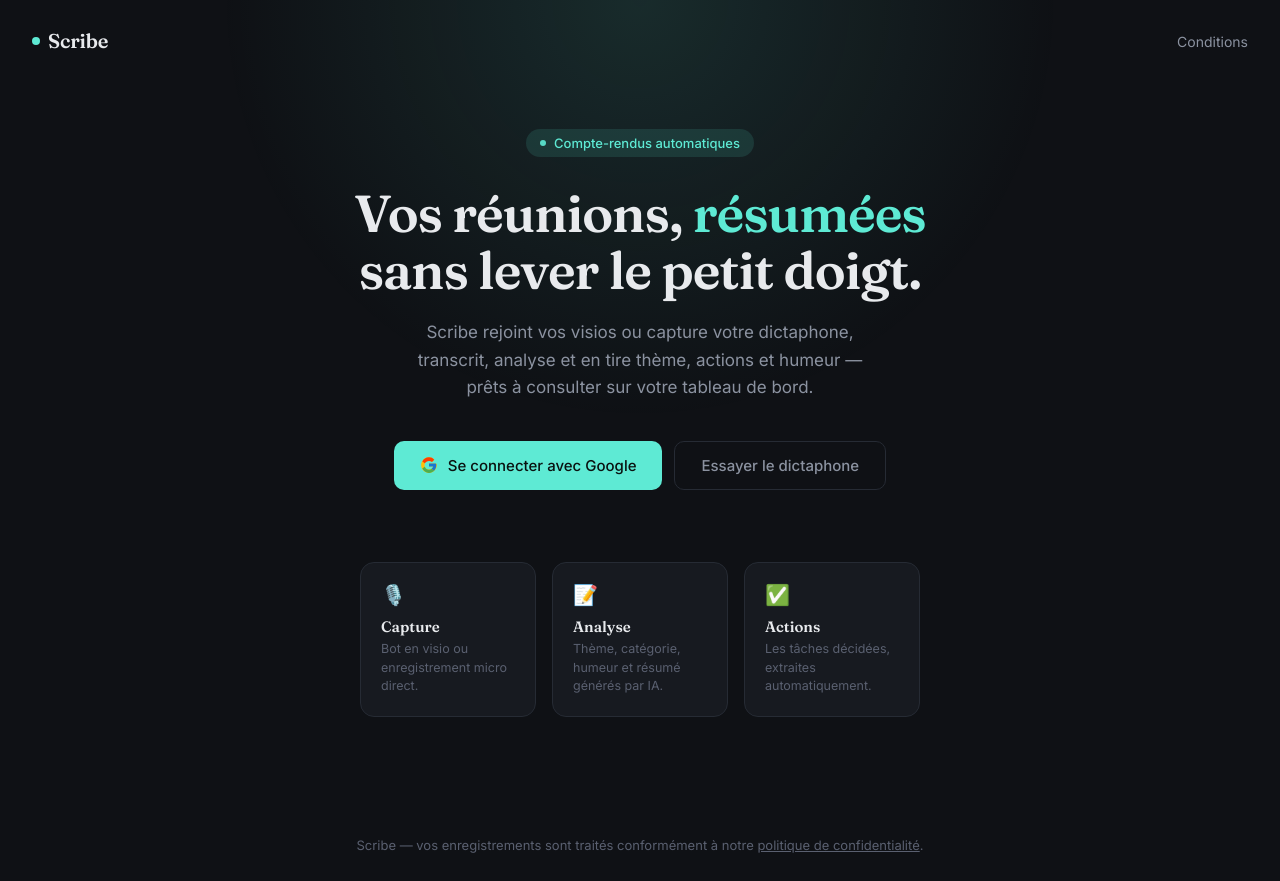
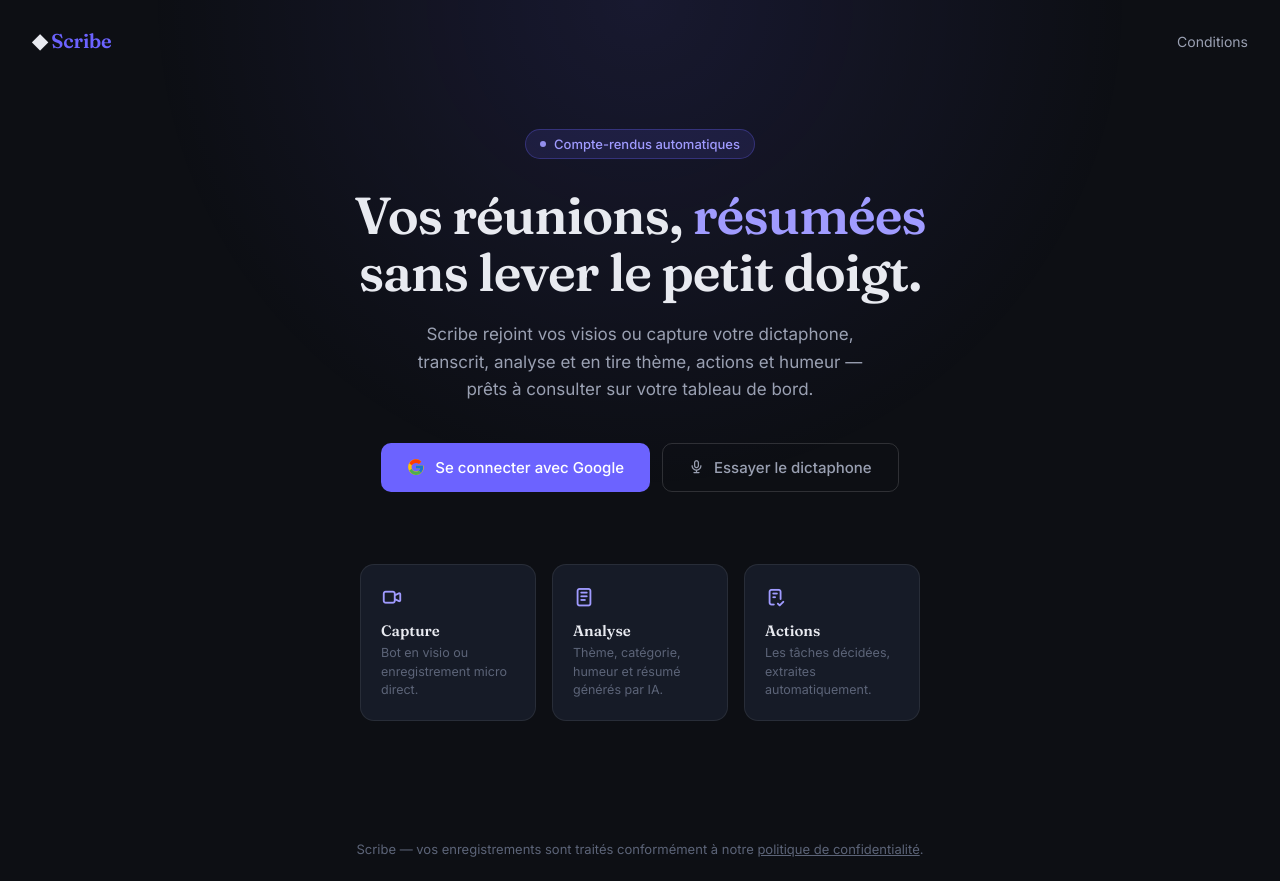
Before and after one commit to malickl/Scribe-RNCP, a Flask app: page / in a window 1280 px wide. Before the commit the page ends 853 px from the top, so only its background shows below. Run offline with Flask 3, Linux system fonts and the light colour scheme; some libraries are stand-ins or nearby versions.

Commit message:
Restyle login page and group upcoming meetings by day
- index.html: match the new sidebar/dashboard dark navy-indigo palette
  and Tabler icons instead of the old teal theme
- reunions.html: display upcoming events as a day-grouped timeline
  (Aujourd'hui / Demain / weekday) instead of a flat list, computed
  server-side in routes/captation.py — no new route or DB change
- Ignore BACKEND_TODO_calendrier.md (working notes, not app content)

```diff
--- a/routes/captation.py
+++ b/routes/captation.py
@@ -16,6 +16,29 @@ from flask import render_template
 from google.oauth2.credentials import Credentials
 from google.auth.transport.requests import Request as GoogleRequest
 from datetime import datetime, timezone
+
+JOURS_FR = ["lundi", "mardi", "mercredi", "jeudi", "vendredi", "samedi", "dimanche"]
+MOIS_FR = ["janv.", "févr.", "mars", "avr.", "mai", "juin", "juil.", "août", "sept.", "oct.", "nov.", "déc."]
+
+
+def _jour_label(dt):
+    aujourdhui = datetime.now(dt.tzinfo).date()
+    diff = (dt.date() - aujourdhui).days
+    if diff == 0:
+        return "Aujourd'hui"
+    if diff == 1:
+        return "Demain"
+    return f"{JOURS_FR[dt.weekday()].capitalize()} {dt.day} {MOIS_FR[dt.month - 1]}"
+
+
+def _group_by_day(reunions_list):
+    groups = []
+    for r in reunions_list:
+        label = r["jour_label"]
+        if not groups or groups[-1]["label"] != label:
+            groups.append({"label": label, "reunions": []})
+        groups[-1]["reunions"].append(r)
+    return groups
 from utils.recall import get_audio
 from utils.database import get_reunion_by_bot_id
 from utils.database import insert_reunion
@@ -48,16 +71,25 @@ def reunions():
     reunions_list = []
     for event in events.get('items', []):
         lien = event.get('hangoutLink')
-        if not lien:
+        date_iso = event['start'].get('dateTime')
+        if not lien or not date_iso:
             continue
+        dt = datetime.fromisoformat(date_iso.replace('Z', '+00:00'))
         reunions_list.append({
             "titre": event.get('summary', 'Sans titre'),
-            "date": event['start'].get('dateTime'),
+            "date": date_iso,
+            "heure": dt.strftime("%Hh%M"),
+            "jour_label": _jour_label(dt),
             "participants": [p['email'] for p in event.get('attendees', [])],
             "lien": lien
         })
 
-    return render_template("reunions.html", reunions=reunions_list, user=get_user(session['user_id']), active_nav='reunions')
+    return render_template(
+        "reunions.html",
+        jours=_group_by_day(reunions_list),
+        user=get_user(session['user_id']),
+        active_nav='reunions'
+    )
 
 @captation_bp.route("/dictaphone", methods=["POST"])
 def dictaphone():
--- a/templates/index.html
+++ b/templates/index.html
@@ -4,22 +4,16 @@
 <meta charset="UTF-8">
 <meta name="viewport" content="width=device-width, initial-scale=1.0">
 <title>Scribe — L'assistant de réunion intelligent</title>
-<link rel="preconnect" href="https://fonts.googleapis.com">
-<link href="https://fonts.googleapis.com/css2?family=Fraunces:opsz,wght@9..144,400;9..144,600;9..144,700&family=Inter:wght@400;500;600&display=swap" rel="stylesheet">
+<link rel="stylesheet" href="https://cdn.jsdelivr.net/npm/@tabler/icons-webfont@3.19.0/dist/tabler-icons.min.css">
+<link href="https://fonts.googleapis.com/css2?family=Fraunces:opsz,wght@9..144,600;9..144,700&family=Inter:wght@400;500;600&display=swap" rel="stylesheet">
 <style>
+  *, *::before, *::after { box-sizing: border-box; margin: 0; padding: 0; }
   :root {
-    --bg: #0F1115;
-    --surface: #171A20;
-    --surface-hover: #1D2129;
-    --border: #262B34;
-    --text-primary: #E8EAED;
-    --text-secondary: #8B92A0;
-    --text-muted: #5A6070;
-    --accent: #5EEAD4;
-    --accent-dim: rgba(94, 234, 212, 0.12);
+    --bg: #0D0F14; --surface-1: #161B27; --surface-2: #1E2535;
+    --border: rgba(255,255,255,0.08); --border-strong: rgba(255,255,255,0.14);
+    --text-primary: #E8EAF0; --text-secondary: #9AA0B2; --text-muted: #5C6478;
+    --accent: #6C63FF; --accent-bg: rgba(108,99,255,0.12); --accent-border: rgba(108,99,255,0.3); --accent-text: #A09BFF;
   }
-
-  * { box-sizing: border-box; margin: 0; padding: 0; }
 
   body {
     background: var(--bg);
@@ -33,7 +27,7 @@
   .bg-glow {
     position: fixed;
     inset: 0;
-    background: radial-gradient(600px circle at 50% 0%, var(--accent-dim), transparent 70%);
+    background: radial-gradient(700px circle at 50% 0%, var(--accent-bg), transparent 70%);
     pointer-events: none;
   }
 
@@ -51,11 +45,8 @@
     font-weight: 600;
     font-size: 20px;
     letter-spacing: -0.01em;
-    display: flex;
-    align-items: center;
-    gap: 8px;
   }
-  .logo .dot { width: 8px; height: 8px; border-radius: 50%; background: var(--accent); }
+  .logo span { color: var(--accent); }
 
   nav a {
     color: var(--text-secondary);
@@ -82,17 +73,18 @@
     display: inline-flex;
     align-items: center;
     gap: 8px;
-    color: var(--accent);
+    color: var(--accent-text);
     font-size: 13px;
     font-weight: 500;
-    background: var(--accent-dim);
+    background: var(--accent-bg);
+    border: 1px solid var(--accent-border);
     padding: 6px 14px;
     border-radius: 100px;
     margin-bottom: 28px;
   }
   .kicker .dot-pulse {
     width: 6px; height: 6px; border-radius: 50%;
-    background: var(--accent);
+    background: var(--accent-text);
     animation: pulse 1.6s ease-in-out infinite;
   }
   @keyframes pulse { 0%,100% { opacity: 1; } 50% { opacity: 0.3; } }
@@ -105,7 +97,7 @@
     letter-spacing: -0.02em;
     margin-bottom: 20px;
   }
-  h1 em { color: var(--accent); font-style: normal; }
+  h1 em { color: var(--accent-text); font-style: normal; }
 
   .sub {
     color: var(--text-secondary);
@@ -129,17 +121,15 @@
     display: inline-flex;
     align-items: center;
     gap: 10px;
-    transition: opacity 0.15s, transform 0.1s;
+    transition: opacity 0.15s, transform 0.1s, background 0.15s;
   }
   .btn:active { transform: scale(0.98); }
 
-  .btn-primary { background: var(--accent); color: #0A1210; }
-  .btn-primary:hover { opacity: 0.88; }
+  .btn-primary { background: var(--accent); color: #fff; }
+  .btn-primary:hover { background: #7B73FF; }
 
-  .btn-ghost { background: transparent; color: var(--text-secondary); border: 1px solid var(--border); }
+  .btn-ghost { background: transparent; color: var(--text-secondary); border: 1px solid var(--border-strong); }
   .btn-ghost:hover { border-color: var(--text-muted); color: var(--text-primary); }
-
-  .btn-primary svg { width: 18px; height: 18px; }
 
   .features {
     display: flex;
@@ -149,14 +139,14 @@
     flex-wrap: wrap;
   }
   .feature {
-    background: var(--surface);
+    background: var(--surface-1);
     border: 1px solid var(--border);
     border-radius: 14px;
     padding: 20px;
     width: 176px;
     text-align: left;
   }
-  .feature-icon { font-size: 20px; margin-bottom: 10px; }
+  .feature-icon { font-size: 22px; margin-bottom: 10px; color: var(--accent-text); }
   .feature-title {
     font-family: 'Fraunces', serif;
     font-weight: 600;
@@ -187,7 +177,7 @@
 <div class="bg-glow"></div>
 
 <header>
-  <div class="logo"><span class="dot"></span>Scribe</div>
+  <div class="logo">◆ <span>Scribe</span></div>
   <nav>
     <a href="/conditions">Conditions</a>
   </nav>
@@ -203,25 +193,25 @@
     </p>
     <div class="cta-row">
       <a href="/login" class="btn btn-primary">
-        <svg viewBox="0 0 48 48"><path fill="#FFC107" d="M43.6 20.5H42V20H24v8h11.3C33.7 32.6 29.3 36 24 36c-6.6 0-12-5.4-12-12s5.4-12 12-12c3.1 0 5.8 1.1 8 3l6-6C34.5 5.1 29.5 3 24 3 12.4 3 3 12.4 3 24s9.4 21 21 21 21-9.4 21-21c0-1.3-.1-2.3-.4-3.5z"/><path fill="#FF3D00" d="M6.3 14.7l6.6 4.8C14.5 16 18.9 13 24 13c3.1 0 5.8 1.1 8 3l6-6C34.5 5.1 29.5 3 24 3 16 3 9.1 7.6 6.3 14.7z"/><path fill="#4CAF50" d="M24 45c5.4 0 10.3-2.1 14-5.5l-6.5-5.5C29.4 35.7 26.9 36.5 24 36.5c-5.3 0-9.7-3.4-11.3-8.1l-6.6 5.1C9 39.5 15.9 45 24 45z"/><path fill="#1976D2" d="M43.6 20.5H42V20H24v8h11.3c-.8 2.3-2.3 4.2-4.2 5.5l6.5 5.5C41 35.7 43.5 30.7 43.5 24c0-1.3-.1-2.3-.4-3.5z"/></svg>
+        <svg width="18" height="18" viewBox="0 0 48 48"><path fill="#FFC107" d="M43.6 20.5H42V20H24v8h11.3C33.7 32.6 29.3 36 24 36c-6.6 0-12-5.4-12-12s5.4-12 12-12c3.1 0 5.8 1.1 8 3l6-6C34.5 5.1 29.5 3 24 3 12.4 3 3 12.4 3 24s9.4 21 21 21 21-9.4 21-21c0-1.3-.1-2.3-.4-3.5z"/><path fill="#FF3D00" d="M6.3 14.7l6.6 4.8C14.5 16 18.9 13 24 13c3.1 0 5.8 1.1 8 3l6-6C34.5 5.1 29.5 3 24 3 16 3 9.1 7.6 6.3 14.7z"/><path fill="#4CAF50" d="M24 45c5.4 0 10.3-2.1 14-5.5l-6.5-5.5C29.4 35.7 26.9 36.5 24 36.5c-5.3 0-9.7-3.4-11.3-8.1l-6.6 5.1C9 39.5 15.9 45 24 45z"/><path fill="#1976D2" d="M43.6 20.5H42V20H24v8h11.3c-.8 2.3-2.3 4.2-4.2 5.5l6.5 5.5C41 35.7 43.5 30.7 43.5 24c0-1.3-.1-2.3-.4-3.5z"/></svg>
         Se connecter avec Google
       </a>
-      <a href="/dictaphone" class="btn btn-ghost">Essayer le dictaphone</a>
+      <a href="/dictaphone" class="btn btn-ghost"><i class="ti ti-microphone"></i> Essayer le dictaphone</a>
     </div>
 
     <div class="features">
       <div class="feature">
-        <div class="feature-icon">🎙️</div>
+        <div class="feature-icon"><i class="ti ti-video"></i></div>
         <div class="feature-title">Capture</div>
         <div class="feature-text">Bot en visio ou enregistrement micro direct.</div>
       </div>
       <div class="feature">
-        <div class="feature-icon">📝</div>
+        <div class="feature-icon"><i class="ti ti-notes"></i></div>
         <div class="feature-title">Analyse</div>
         <div class="feature-text">Thème, catégorie, humeur et résumé générés par IA.</div>
       </div>
       <div class="feature">
-        <div class="feature-icon">✅</div>
+        <div class="feature-icon"><i class="ti ti-checklist"></i></div>
         <div class="feature-title">Actions</div>
         <div class="feature-text">Les tâches décidées, extraites automatiquement.</div>
       </div>
```
Also changed, not shown: templates/reunions.html (+25 -4 lines), 1 other file.
